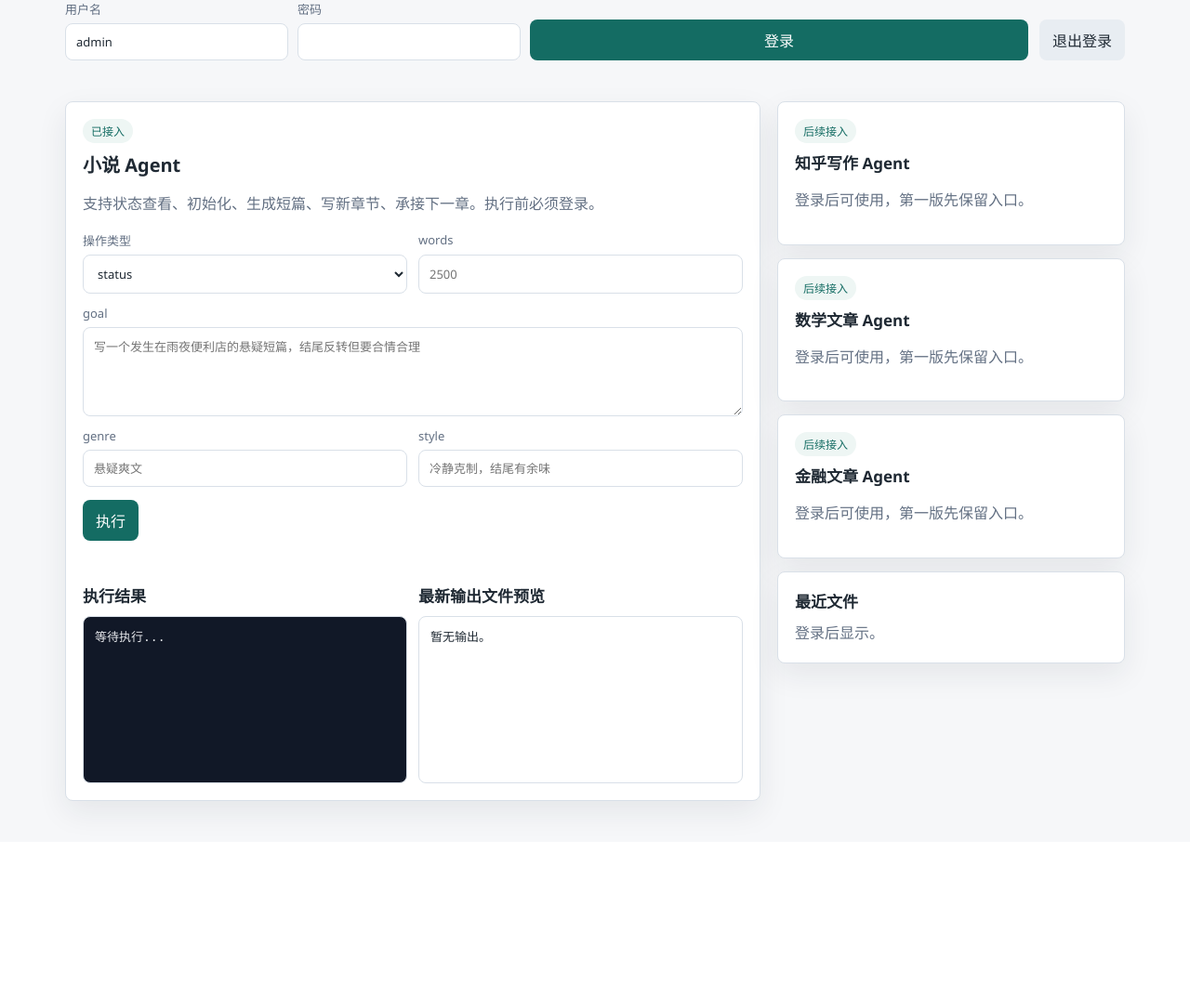
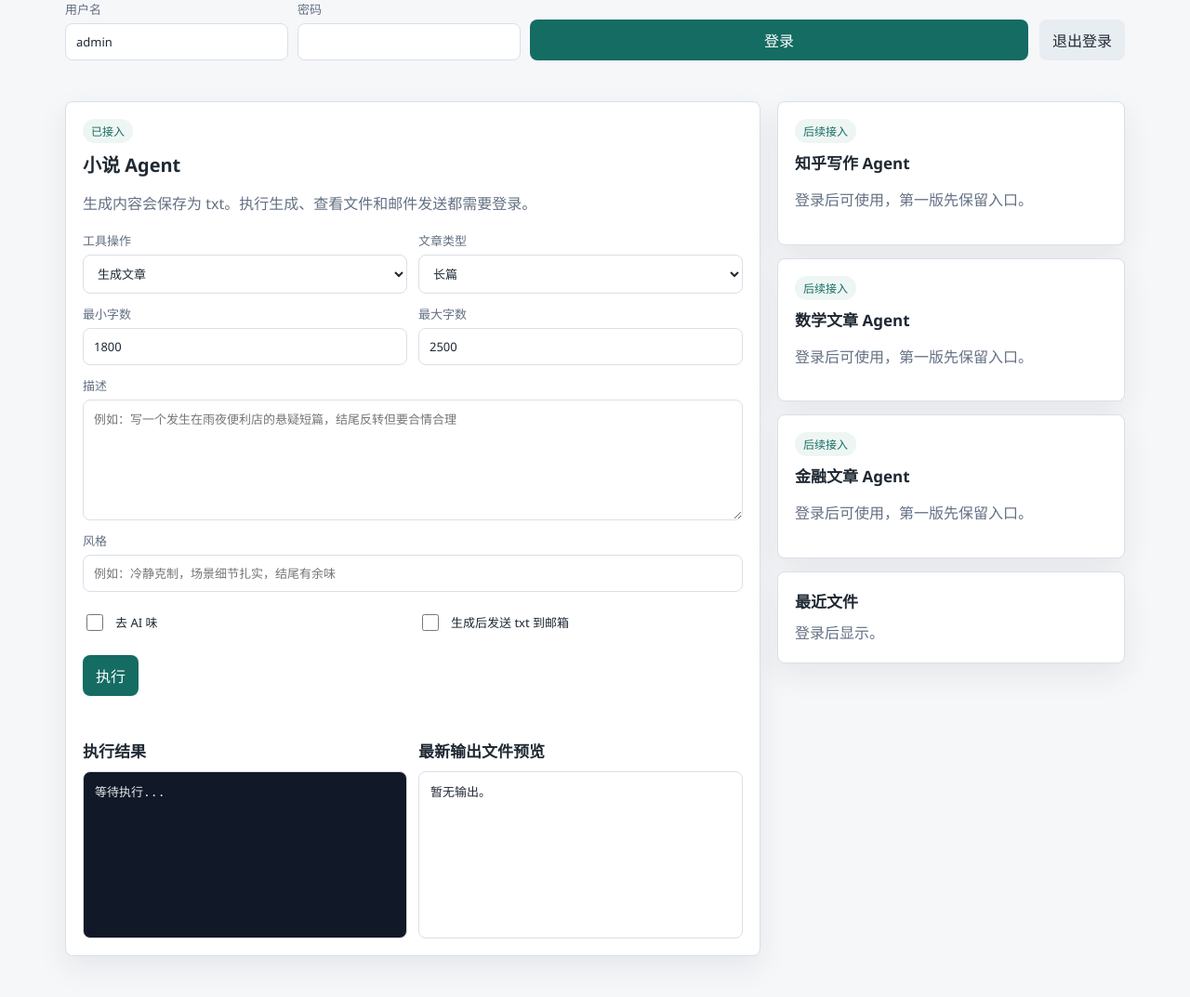
Before and after one commit to chengjh0521-lgtm/Joshua-repository, a FastAPI app: page / in a window 1280 px wide. Shown: the part 128-1201 px from the top of the page at 93% size. Before the commit the page ends 1015 px from the top, so only its background shows below. Run offline with FastAPI, Linux system fonts and the light colour scheme.

Commit message:
Add article options and email delivery

```diff
--- a/ai-platform/backend/main.py
+++ b/ai-platform/backend/main.py
@@ -9,6 +9,7 @@ from pydantic import BaseModel
 from starlette.middleware.sessions import SessionMiddleware
 
 from backend.services import auth_service
+from backend.services.email_service import EmailConfigError, EmailSendError, send_generated_file_email
 from backend.services.file_service import get_output_file, list_output_files
 from backend.services.novel_service import NovelActionError, run_novel_agent
 
@@ -18,7 +19,7 @@ AGENT_ROOT = PROJECT_ROOT / "apps" / "novel-writer-agent"
 
 load_dotenv(PROJECT_ROOT / ".env")
 
-app = FastAPI(title="AI 创作平台", version="0.1.0")
+app = FastAPI(title="AI 创作平台", version="0.2.0")
 app.add_middleware(
     SessionMiddleware,
     secret_key=os.getenv("APP_SECRET_KEY", "change_this_secret"),
@@ -35,10 +36,19 @@ class LoginPayload(BaseModel):
 
 
 class NovelRunPayload(BaseModel):
-    action: str
+    action: str = "generate"
+    article_type: str | None = None
+    min_words: int | None = None
+    max_words: int | None = None
+    description: str | None = None
+    style: str | None = None
+    de_ai: bool = False
+    send_email: bool = False
+    email_to: str | None = None
+
+    # Backward-compatible fields kept for the first MVP API shape.
     goal: str | None = None
     genre: str | None = None
-    style: str | None = None
     words: int | None = None
 
 
@@ -70,10 +80,32 @@ async def me(request: Request):
 @app.post("/api/novel/run")
 async def novel_run(request: Request, payload: NovelRunPayload):
     auth_service.require_login(request)
+    data = payload.model_dump()
     try:
-        result = run_novel_agent(AGENT_ROOT, payload.model_dump())
+        result = run_novel_agent(AGENT_ROOT, data)
     except NovelActionError as exc:
         raise HTTPException(status_code=400, detail=str(exc)) from exc
+
+    result["email"] = {"requested": payload.send_email, "sent": False, "message": ""}
+    if payload.send_email and result.get("returncode") == 0 and result.get("latest_file"):
+        try:
+            send_generated_file_email(
+                agent_root=AGENT_ROOT,
+                relative_path=result["latest_file"]["relative_path"],
+                to_address=payload.email_to or "",
+            )
+            result["email"] = {
+                "requested": True,
+                "sent": True,
+                "message": f"已发送到 {payload.email_to}",
+            }
+        except (EmailConfigError, EmailSendError, FileNotFoundError) as exc:
+            result["email"] = {
+                "requested": True,
+                "sent": False,
+                "message": f"邮件未发送：{exc}",
+            }
+
     return JSONResponse(result)
 
 
--- a/ai-platform/backend/templates/index.html
+++ b/ai-platform/backend/templates/index.html
@@ -93,23 +73,10 @@
       align-items: end;
     }
 
-    label {
-      display: grid;
-      gap: 6px;
-      color: var(--muted);
-      font-size: 13px;
-    }
+    label { display: grid; gap: 6px; color: var(--muted); font-size: 13px; }
+    input, select, textarea, button { font: inherit; }
 
-    input,
-    select,
-    textarea,
-    button {
-      font: inherit;
-    }
-
-    input,
-    select,
-    textarea {
+    input, select, textarea {
       width: 100%;
       border: 1px solid var(--line);
       border-radius: 8px;
@@ -119,14 +86,8 @@
       outline: none;
     }
 
-    textarea {
-      min-height: 96px;
-      resize: vertical;
-    }
-
-    input:focus,
-    select:focus,
-    textarea:focus {
+    textarea { min-height: 130px; resize: vertical; }
+    input:focus, select:focus, textarea:focus {
       border-color: var(--primary);
       box-shadow: 0 0 0 3px rgba(20, 108, 99, 0.14);
     }
@@ -196,8 +129,20 @@
       margin: 14px 0;
     }
 
-    .wide {
-      grid-column: 1 / -1;
+    .wide { grid-column: 1 / -1; }
+
+    .toggle-row {
+      display: flex;
+      align-items: center;
+      gap: 10px;
+      min-height: 42px;
+      color: var(--text);
+    }
+
+    .toggle-row input {
+      width: 18px;
+      height: 18px;
+      flex: 0 0 auto;
     }
 
     .result {
@@ -315,34 +233,51 @@
       <article class="card">
         <span class="badge">已接入</span>
         <h2>小说 Agent</h2>
-        <p class="muted">支持状态查看、初始化、生成短篇、写新章节、承接下一章。执行前必须登录。</p>
+        <p class="muted">生成内容会保存为 txt。执行生成、查看文件和邮件发送都需要登录。</p>
 
         <div class="form-grid">
           <label>
-            操作类型
+            工具操作
             <select id="novel-action">
-              <option value="status">status</option>
-              <option value="init">init</option>
-              <option value="short">short</option>
-              <option value="write">write</option>
-              <option value="next">next</option>
+              <option value="generate">生成文章</option>
+              <option value="status">查看状态</option>
+              <option value="init">初始化记忆</option>
             </select>
           </label>
           <label>
-            words
-            <input id="novel-words" type="number" min="300" max="20000" step="100" placeholder="2500">
+            文章类型
+            <select id="article-type" required>
+              <option value="long">长篇</option>
+              <option value="short">短篇</option>
+            </select>
+          </label>
+          <label>
+            最小字数
+            <input id="min-words" type="number" min="100" max="50000" step="100" value="1800" required>
+          </label>
+          <label>
+            最大字数
+            <input id="max-words" type="number" min="100" max="50000" step="100" value="2500" required>
           </label>
           <label class="wide">
-            goal
-            <textarea id="novel-goal" placeholder="写一个发生在雨夜便利店的悬疑短篇，结尾反转但要合情合理"></textarea>
+            描述
+            <textarea id="description" required placeholder="例如：写一个发生在雨夜便利店的悬疑短篇，结尾反转但要合情合理"></textarea>
           </label>
-          <label>
-            genre
-            <input id="novel-genre" placeholder="悬疑爽文">
+          <label class="wide">
+            风格
+            <input id="style" required placeholder="例如：冷静克制，场景细节扎实，结尾有余味">
           </label>
-          <label>
-            style
-            <input id="novel-style" placeholder="冷静克制，结尾有余味">
+          <label class="toggle-row">
+            <input id="de-ai" type="checkbox">
+            去 AI 味
+          </label>
+          <label class="toggle-row">
+            <input id="send-email" type="checkbox">
+            生成后发送 txt 到邮箱
+          </label>
+          <label id="email-row" class="wide" style="display: none;">
+            收件邮箱
+            <input id="email-to" type="email" placeholder="name@example.com">
           </label>
         </div>
 
@@ -394,6 +329,8 @@
     const resultBox = document.getElementById("run-result");
     const latestPreview = document.getElementById("latest-preview");
     const fileList = document.getElementById("file-list");
+    const sendEmail = document.getElementById("send-email");
+    const emailRow = document.getElementById("email-row");
 
     async function requestJson(url, options = {}) {
       const response = await fetch(url, {
@@ -444,6 +381,28 @@
       }
     }
 
+    function validatePayload(payload) {
+      if (payload.action !== "generate") {
+        return "";
+      }
+      if (!payload.description.trim()) {
+        return "请填写描述。";
+      }
+      if (!payload.style.trim()) {
+        return "请填写风格。";
+      }
+      if (!payload.min_words || !payload.max_words) {
+        return "请填写最小字数和最大字数。";
+      }
+      if (payload.max_words < payload.min_words) {
+        return "最大字数不能小于最小字数。";
+      }
+      if (payload.send_email && !payload.email_to.trim()) {
+        return "请填写收件邮箱。";
+      }
+      return "";
+    }
+
     document.getElementById("login-form").addEventListener("submit", async (event) => {
       event.preventDefault();
       authMessage.textContent = "";
@@ -470,6 +429,10 @@
       authMessage.textContent = "已退出登录。";
     });
 
+    sendEmail.addEventListener("change", () => {
+      emailRow.style.display = sendEmail.checked ? "grid" : "none";
+    });
+
     document.getElementById("run-novel").addEventListener("click", async () => {
       novelMessage.textContent = "";
       if (!state.authenticated) {
@@ -477,18 +440,25 @@
         return;
       }
 
+      const payload = {
+        action: document.getElementById("novel-action").value,
+        article_type: document.getElementById("article-type").value,
+        min_words: Number(document.getElementById("min-words").value),
+        max_words: Number(document.getElementById("max-words").value),
+        description: document.getElementById("description").value,
+        style: document.getElementById("style").value,
+        de_ai: document.getElementById("de-ai").checked,
+        send_email: sendEmail.checked,
+        email_to: document.getElementById("email-to").value,
+      };
+      const error = validatePayload(payload);
+      if (error) {
+        novelMessage.textContent = error;
+        return;
+      }
+
       resultBox.textContent = "执行中...";
       latestPreview.textContent = "等待输出...";
-      const words = document.getElementById("novel-words").value;
-      const payload = {
-        action: document.getElementById("novel-action").value,
-        goal: document.getElementById("novel-goal").value,
-        genre: document.getElementById("novel-genre").value,
-        style: document.getElementById("novel-style").value,
-      };
-      if (words) {
-        payload.words = Number(words);
-      }
 
       try {
         const data = await requestJson("/api/novel/run", {
@@ -497,13 +467,14 @@
         });
         resultBox.textContent = [
           `returncode: ${data.returncode}`,
+          data.email && data.email.requested ? `email: ${data.email.message}` : "",
           "",
           "stdout:",
           data.stdout || "(empty)",
           "",
           "stderr:",
           data.stderr || "(empty)",
-        ].join("\n");
+        ].filter(Boolean).join("\n");
         latestPreview.textContent = data.latest_file
           ? `${data.latest_file.relative_path}\n\n${data.latest_file.preview}`
           : "暂无输出。";
```
Also changed, not shown: other parts of ai-platform/backend/templates/index.html (+25 -100 lines), ai-platform/apps/novel-writer-agent/main.py (+83 -49 lines), ai-platform/backend/services/email_service.py (added, +76 -0 lines), ai-platform/backend/services/novel_service.py (+74 -12 lines), ai-platform/README.md, ai-platform/apps/novel-writer-agent/README.md, 1 other file.
